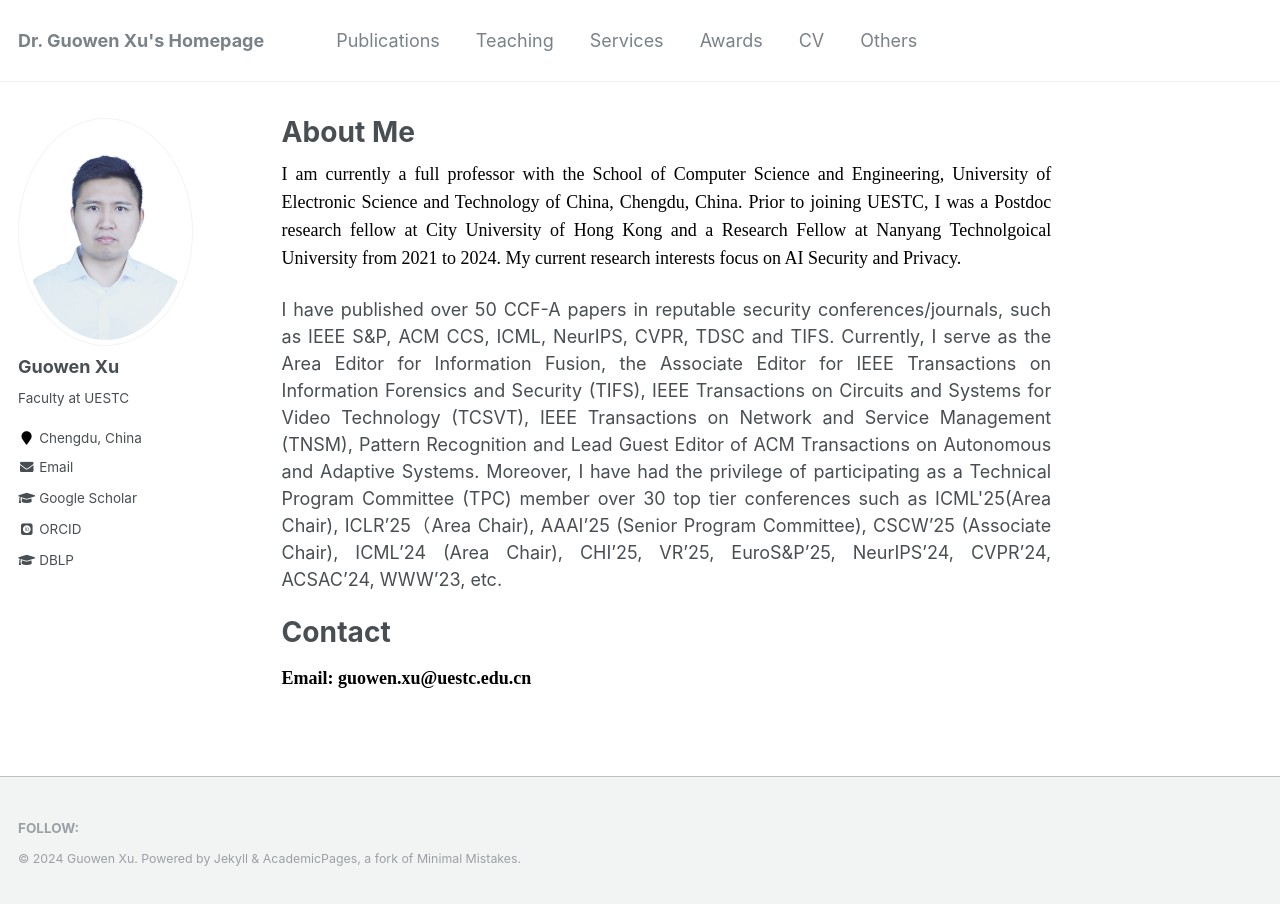
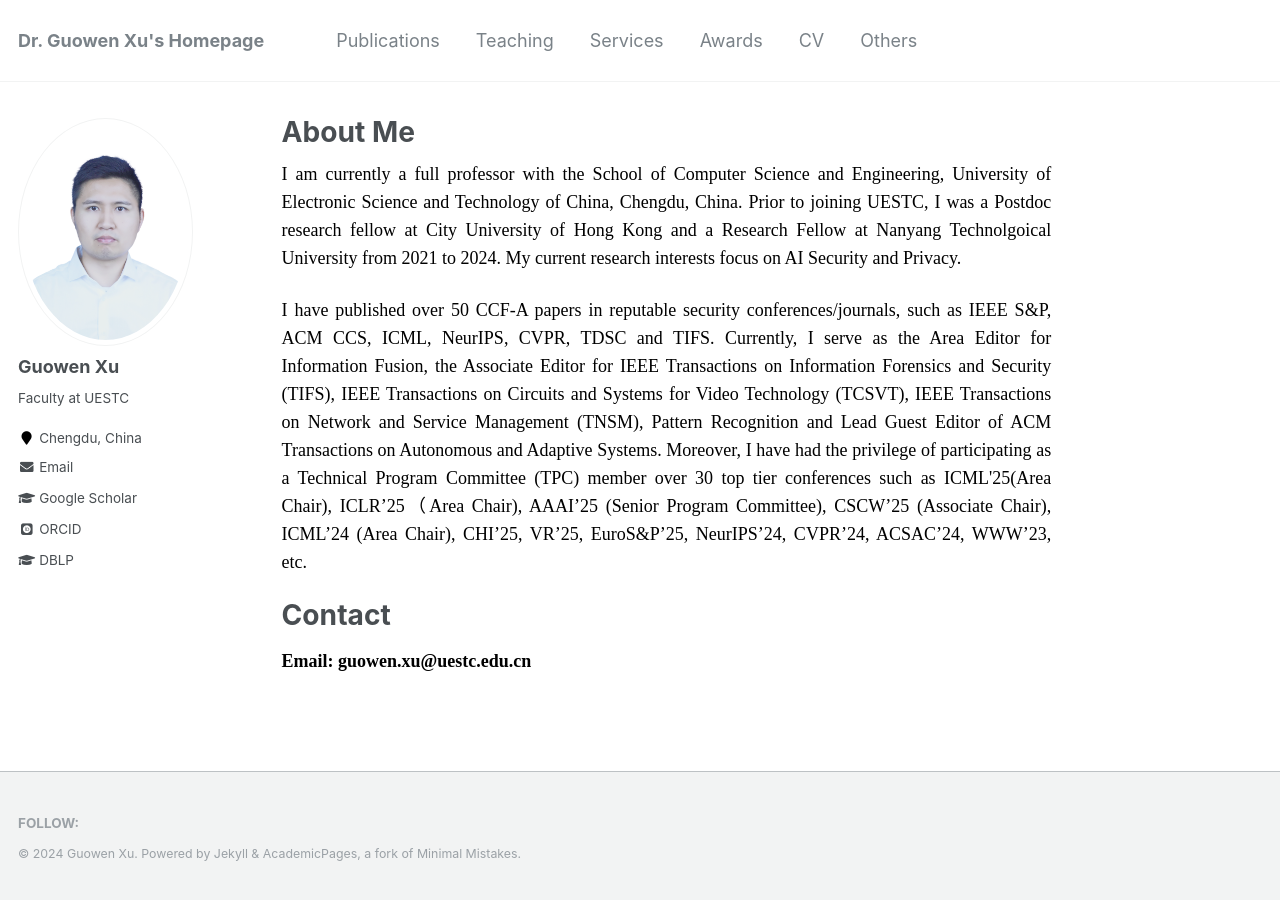
Before and after one commit to Guowen-xu/guowen-xu.github.io, a Jekyll site: the page built from _pages/about.md, in a window 1280 px wide. Built offline with Jekyll 4.4.1, drawn with Linux system fonts in a browser that asks for light colours; some web fonts are replaced.

Commit message:
Update about.md

```diff
--- a/_pages/about.md
+++ b/_pages/about.md
@@ -10,8 +10,7 @@ redirect_from:
 
 <p align="justify">  <font face="Times New Roman" color=black size=4> I am currently a full professor with the School of Computer Science and Engineering, University of Electronic Science and Technology of China, Chengdu, China. Prior to joining UESTC, I was a Postdoc research fellow at City University of Hong Kong and a  Research  Fellow at Nanyang Technolgoical University from 2021 to 2024. My current research interests focus on  AI Security and Privacy. </font> </p>
 
-<p align="justify">I have published over 50 CCF-A papers in reputable security conferences/journals, such as IEEE S&P, ACM CCS, ICML, NeurIPS, CVPR, TDSC and TIFS. Currently, I serve as the Area Editor for Information Fusion, the Associate Editor for IEEE Transactions on Information Forensics and Security (TIFS), IEEE Transactions on Circuits and Systems for Video Technology (TCSVT), IEEE Transactions on Network and Service Management (TNSM), Pattern Recognition and Lead Guest Editor of ACM Transactions on Autonomous and Adaptive Systems. Moreover, I have had the privilege of participating as a Technical Program Committee (TPC) member over 30 top tier conferences such as ICML'25(Area Chair), ICLR’25（Area Chair), AAAI’25 (Senior Program Committee), CSCW’25 (Associate Chair), ICML’24 (Area Chair), CHI’25, VR’25,
-EuroS&P’25, NeurIPS’24, CVPR’24, ACSAC’24, WWW’23, etc. </p>
+<p align="justify"> <font face="Times New Roman" color=black size=4> I have published over 50 CCF-A papers in reputable security conferences/journals, such as IEEE S&P, ACM CCS, ICML, NeurIPS, CVPR, TDSC and TIFS. Currently, I serve as the Area Editor for Information Fusion, the Associate Editor for IEEE Transactions on Information Forensics and Security (TIFS), IEEE Transactions on Circuits and Systems for Video Technology (TCSVT), IEEE Transactions on Network and Service Management (TNSM), Pattern Recognition and Lead Guest Editor of ACM Transactions on Autonomous and Adaptive Systems. Moreover, I have had the privilege of participating as a Technical Program Committee (TPC) member over 30 top tier conferences such as ICML'25(Area Chair), ICLR’25（Area Chair), AAAI’25 (Senior Program Committee), CSCW’25 (Associate Chair), ICML’24 (Area Chair), CHI’25, VR’25, EuroS&P’25, NeurIPS’24, CVPR’24, ACSAC’24, WWW’23, etc.</font> </p>
 
 
 
```
